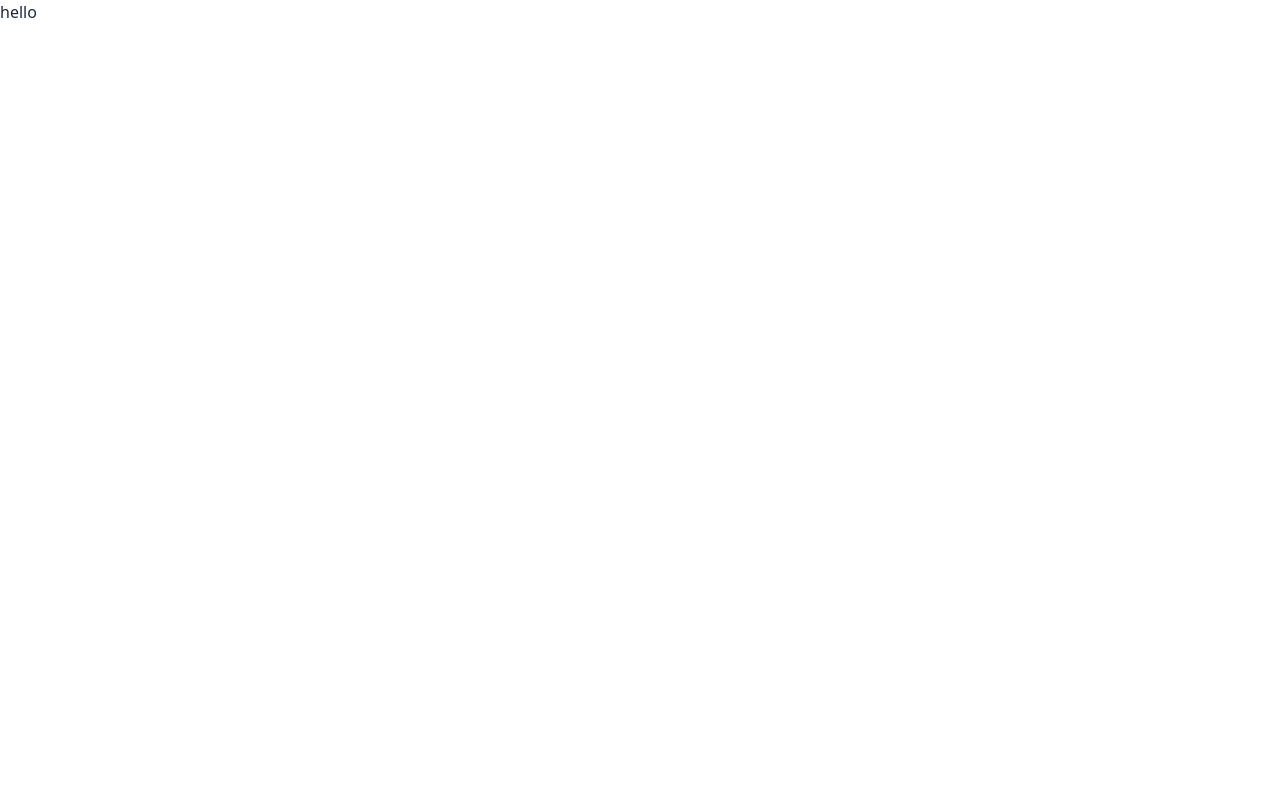
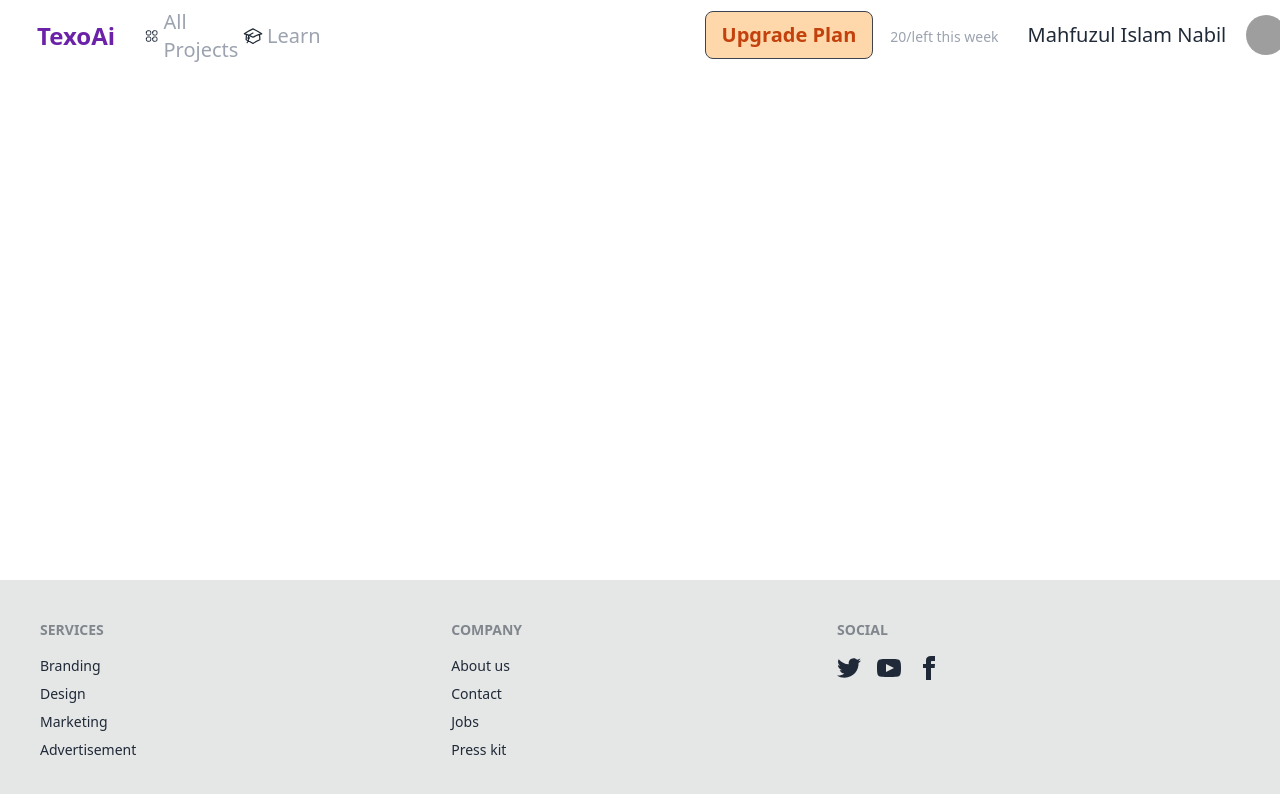
Before and after one commit to darkimpow/ai-writer-app-final, a React (Create React App) app: page / in a window 1280 px wide. Shown: the top 794 px of the page. Built offline with nearby package versions, Linux system fonts and the light colour scheme; grey boxes are pictures that could not be loaded.

Commit message:
added footer & navbar with respective buttons needed for ui & created partials folder for the site shell

```diff
--- a/src/App.js
+++ b/src/App.js
@@ -1,8 +1,11 @@
+import Navbar from "./partials/Navbar";
+import Footer from "./partials/Footer";
 
 function App() {
   return (
     <div>
-      <h1>hello</h1>
+      <Navbar/>
+        <Footer/>
     </div>
   );
 }
--- /dev/null
+++ b/src/partials/Footer.js
@@ -0,0 +1,29 @@
+const Footer = () => {
+    return(
+        <footer className="footer p-10 bg-base-300 text-base-content fixed bottom-0">
+            <div>
+                <span className="footer-title">Services</span>
+                <a className="link link-hover">Branding</a>
+                <a className="link link-hover">Design</a>
+                <a className="link link-hover">Marketing</a>
+                <a className="link link-hover">Advertisement</a>
+            </div>
+            <div>
+                <span className="footer-title">Company</span>
+                <a className="link link-hover">About us</a>
+                <a className="link link-hover">Contact</a>
+                <a className="link link-hover">Jobs</a>
+                <a className="link link-hover">Press kit</a>
+            </div>
+            <div>
+                <span className="footer-title">Social</span>
+                <div className="grid grid-flow-col gap-4">
+                    <a><svg xmlns="http://www.w3.org/2000/svg" width="24" height="24" viewBox="0 0 24 24" className="fill-current"><path d="M24 4.557c-.883.392-1.832.656-2.828.775 1.017-.609 1.798-1.574 2.165-2.724-.951.564-2.005.974-3.127 1.195-.897-.957-2.178-1.555-3.594-1.555-3.179 0-5.515 2.966-4.797 6.045-4.091-.205-7.719-2.165-10.148-5.144-1.29 2.213-.669 5.108 1.523 6.574-.806-.026-1.566-.247-2.229-.616-.054 2.281 1.581 4.415 3.949 4.89-.693.188-1.452.232-2.224.084.626 1.956 2.444 3.379 4.6 3.419-2.07 1.623-4.678 2.348-7.29 2.04 2.179 1.397 4.768 2.212 7.548 2.212 9.142 0 14.307-7.721 13.995-14.646.962-.695 1.797-1.562 2.457-2.549z"></path></svg></a>
+                    <a><svg xmlns="http://www.w3.org/2000/svg" width="24" height="24" viewBox="0 0 24 24" className="fill-current"><path d="M19.615 3.184c-3.604-.246-11.631-.245-15.23 0-3.897.266-4.356 2.62-4.385 8.816.029 6.185.484 8.549 4.385 8.816 3.6.245 11.626.246 15.23 0 3.897-.266 4.356-2.62 4.385-8.816-.029-6.185-.484-8.549-4.385-8.816zm-10.615 12.816v-8l8 3.993-8 4.007z"></path></svg></a>
+                    <a><svg xmlns="http://www.w3.org/2000/svg" width="24" height="24" viewBox="0 0 24 24" className="fill-current"><path d="M9 8h-3v4h3v12h5v-12h3.642l.358-4h-4v-1.667c0-.955.192-1.333 1.115-1.333h2.885v-5h-3.808c-3.596 0-5.192 1.583-5.192 4.615v3.385z"></path></svg></a>
+                </div>
+            </div>
+        </footer>
+    )
+}
+export default Footer;
--- /dev/null
+++ b/src/partials/Navbar.js
@@ -0,0 +1,51 @@
+const Navbar = () =>{
+    return(
+        <div className="navbar bg-base-100">
+            <div className="flex-1 pl-3">
+                <a className="btn btn-ghost normal-case text-2xl text-purple-800 font-bold">TexoAi</a>
+            </div>
+            <div className="flex-1 pl-3">
+                <svg xmlns="http://www.w3.org/2000/svg" fill="none" viewBox="0 0 24 24" stroke-width="1.5"
+                     stroke="currentColor" className="w-6 h-6 pr-1">
+                    <path stroke-linecap="round" stroke-linejoin="round"
+                          d="M3.75 6A2.25 2.25 0 016 3.75h2.25A2.25 2.25 0 0110.5 6v2.25a2.25 2.25 0 01-2.25 2.25H6a2.25 2.25 0 01-2.25-2.25V6zM3.75 15.75A2.25 2.25 0 016 13.5h2.25a2.25 2.25 0 012.25 2.25V18a2.25 2.25 0 01-2.25 2.25H6A2.25 2.25 0 013.75 18v-2.25zM13.5 6a2.25 2.25 0 012.25-2.25H18A2.25 2.25 0 0120.25 6v2.25A2.25 2.25 0 0118 10.5h-2.25a2.25 2.25 0 01-2.25-2.25V6zM13.5 15.75a2.25 2.25 0 012.25-2.25H18a2.25 2.25 0 012.25 2.25V18A2.25 2.25 0 0118 20.25h-2.25A2.25 2.25 0 0113.5 18v-2.25z"/>
+                </svg>
+                <a className=" normal-case  text-xl text-gray-400 font-normal">All Projects</a>
+            </div>
+            <div className="flex-1 pr-96">
+                <svg xmlns="http://www.w3.org/2000/svg" fill="none" viewBox="0 0 24 24" stroke-width="1.5"
+                     stroke="currentColor" className="w-6 h-6 pr-1">
+                    <path stroke-linecap="round" stroke-linejoin="round"
+                          d="M4.26 10.147a60.436 60.436 0 00-.491 6.347A48.627 48.627 0 0112 20.904a48.627 48.627 0 018.232-4.41 60.46 60.46 0 00-.491-6.347m-15.482 0a50.57 50.57 0 00-2.658-.813A59.905 59.905 0 0112 3.493a59.902 59.902 0 0110.399 5.84c-.896.248-1.783.52-2.658.814m-15.482 0A50.697 50.697 0 0112 13.489a50.702 50.702 0 017.74-3.342M6.75 15a.75.75 0 100-1.5.75.75 0 000 1.5zm0 0v-3.675A55.378 55.378 0 0112 8.443m-7.007 11.55A5.981 5.981 0 006.75 15.75v-1.5"/>
+                </svg>
+                <a className=" normal-case  text-xl text-gray-400 font-normal"> Learn</a>
+            </div>
+
+            <div className="flex-none gap-4">
+                <div className="flex-1">
+                    <a className="btn bg-orange-200 normal-case text-xl text-orange-700 font-bold">Upgrade Plan</a>
+                    <a className="btn btn-ghost normal-case text-1xl text-gray-400 font-normal">20/left this week</a>
+                    <a className=" normal-case text-xl font-normal pl-3">Mahfuzul Islam Nabil</a>
+                </div>
+                <div className="dropdown dropdown-end">
+                    <label tabIndex={0} className="btn btn-ghost btn-circle avatar">
+                        <div className="w-10 rounded-full">
+                            <img src="https://fiverr-res.cloudinary.com/t_profile_original,q_auto,f_auto/profile/photos/3902998/original/jjjj175745-min.jpg" />
+                        </div>
+                    </label>
+                    <ul tabIndex={0} className="mt-3 p-2 shadow menu menu-compact dropdown-content bg-base-100 rounded-box w-52">
+                        <li>
+                            <a className="justify-between">
+                                Profile
+                                <span className="badge">New</span>
+                            </a>
+                        </li>
+                        <li><a>Settings</a></li>
+                        <li><a>Logout</a></li>
+                    </ul>
+                </div>
+            </div>
+        </div>
+    )
+}
+export default Navbar;
```
